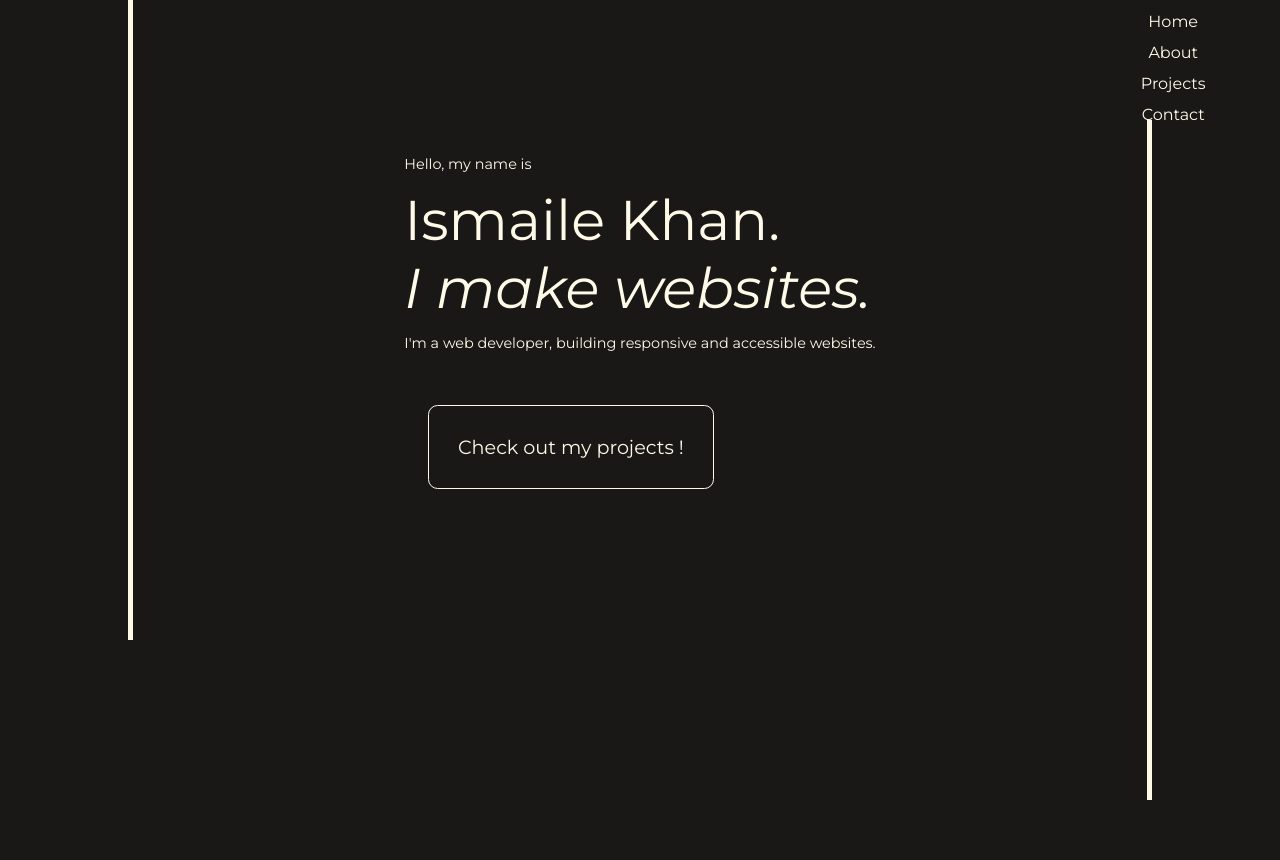
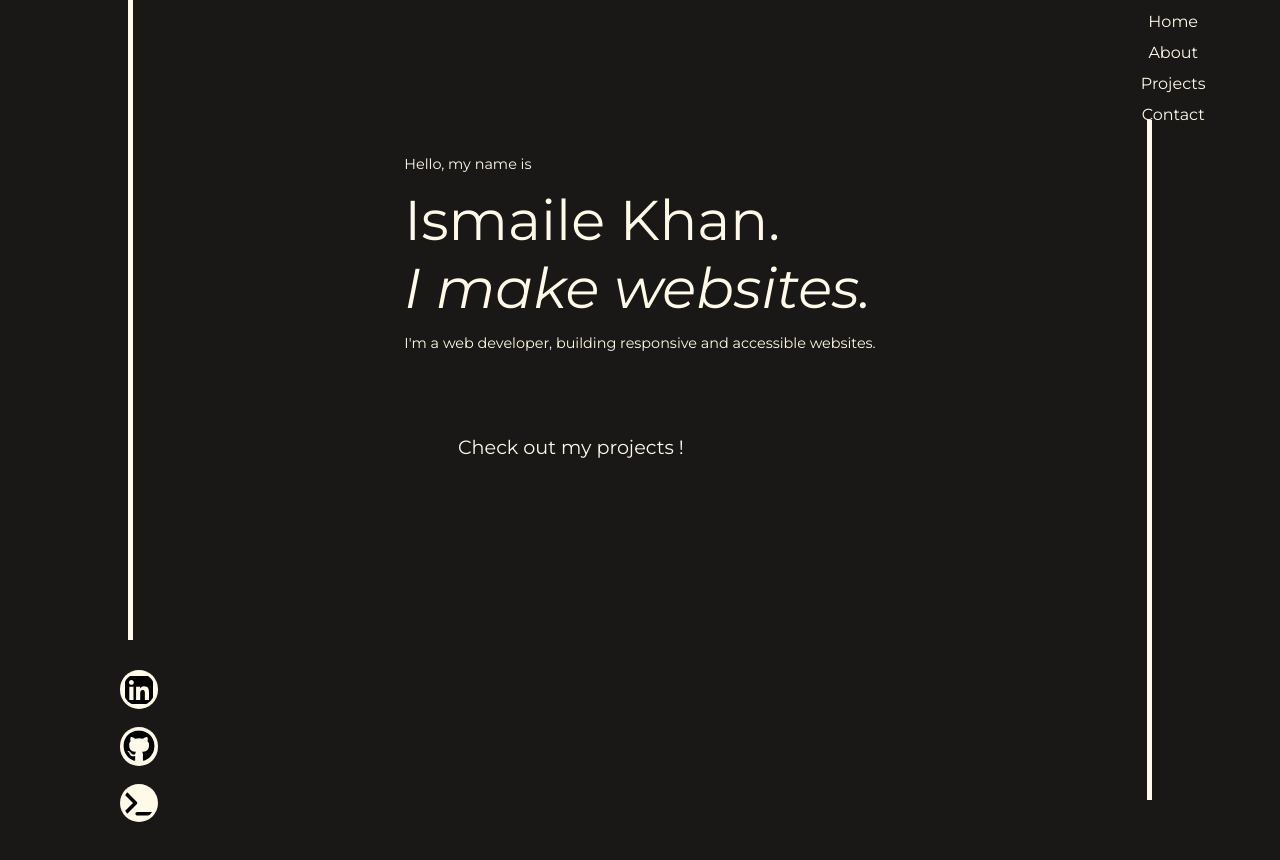
Before and after one commit to Ismaile63/Portfolio-Website, a plain HTML site: page index.html in a window 1280 px wide. Drawn offline with Linux system fonts and the light colour scheme.

Commit message:
Added socials + changed index btn

```diff
--- a/Resources/css/about.css
+++ b/Resources/css/about.css
@@ -217,7 +217,7 @@ h2.skill {
     margin-bottom: .8rem;
     margin-right: .8rem;
     font-size: 1rem;
-    background-color: rgba(255, 249, 231, 80%);
+    background-color: rgba(255, 249, 231, 95%);
     border-radius: 5px;
     font-weight: 600;
     color: #33312e;
@@ -253,3 +253,32 @@ h2.skill {
     font-size: 1.5rem;
     text-align: center;
 }
+
+.social {
+    display: flex;
+    position: relative;
+    align-items: center;
+    height: fit-content;
+    width: fit-content;
+    flex-direction: column;
+    padding: .35rem 0;
+    right: 78.05vw;
+    top: 40vh;
+}
+
+.soc {
+    position: relative;
+    background-color: #fff9e7;
+    border-radius: 50%;
+    height: 2rem;
+    width: 2rem;
+    margin: .45rem;
+    padding: .2rem;
+    transition-duration: .4s;
+    transition-timing-function: cubic-bezier(0.1, 0.4, 0.2, 1);
+    cursor: pointer;
+}
+
+.soc:hover {
+    opacity: 30%;
+}
--- a/Resources/css/contact.css
+++ b/Resources/css/contact.css
@@ -163,3 +163,32 @@ h1.title {
     width: 7rem;
     cursor: pointer;
 }
+
+.social {
+    display: flex;
+    position: relative;
+    align-items: center;
+    height: fit-content;
+    width: fit-content;
+    flex-direction: column;
+    padding: .35rem 0;
+    top: 80vh;
+    right: 67.75vw;
+}
+
+.soc {
+    position: relative;
+    background-color: #fff9e7;
+    border-radius: 50%;
+    height: 2rem;
+    width: 2rem;
+    margin: .45rem;
+    padding: .2rem;
+    transition-duration: .4s;
+    transition-timing-function: cubic-bezier(0.1, 0.4, 0.2, 1);
+    cursor: pointer;
+}
+
+.soc:hover {
+    opacity: 30%;
+}
--- a/Resources/css/index.css
+++ b/Resources/css/index.css
@@ -6,10 +6,6 @@ html{
     background-color: #191817;
     overflow: hidden;
     font-family: 'Montserrat', 'Sans-serif';
-}
-
-body {
-    overflow: hidden;
 }
 
 .left {
@@ -165,18 +161,47 @@ body {
     position: relative;
     align-items: center;
     width: fit-content;
-    border: solid #fff9e7 1pt;
-    border-radius: 0.5em;
     padding: 1.5em;
     text-decoration: none;
-    z-index: 5;
     bottom: 45vh;
     right: 5.4vw;
-    transition-property: opacity;
-    transition-duration: .4s;
+    transition-duration: .15s;
     transition-timing-function: cubic-bezier(0.1, 0.4, 0.2, 1);
+    cursor: pointer;
+    border: solid #191817 .1rem;
+    border-radius: .5em;
 }
 
 .btn:hover {
-    opacity: .25;
+    border: solid rgb(240, 240, 240) .1rem;
+    background-color: rgba(255, 249, 231, 20%);
 }
+
+.social {
+    display: flex;
+    position: relative;
+    align-items: center;
+    height: fit-content;
+    width: fit-content;
+    flex-direction: column;
+    padding: .35rem 0;
+    bottom: 34.8vh;
+    left: 8.8vw;
+}
+
+.soc {
+    position: relative;
+    background-color: #fff9e7;
+    border-radius: 50%;
+    height: 2rem;
+    width: 2rem;
+    margin: .45rem;
+    padding: .2rem;
+    transition-duration: .4s;
+    transition-timing-function: cubic-bezier(0.1, 0.4, 0.2, 1);
+    cursor: pointer;
+}
+
+.soc:hover {
+    opacity: 30%;
+}
--- a/Resources/css/projects.css
+++ b/Resources/css/projects.css
@@ -140,6 +140,7 @@ h1.title {
     justify-content: flex-start;
     max-width: 32vw;
     max-height: 25vh;
+    border: solid #191817 .1rem;
     border-radius: .5rem;
     padding: 1rem 2rem;
     opacity: 90%;
@@ -224,3 +225,32 @@ h1.title {
     transition-duration: .15s;
     transition-timing-function: cubic-bezier(0.1, 0.4, 0.2, 1);
 }
+
+.social {
+    display: flex;
+    position: relative;
+    align-items: center;
+    height: fit-content;
+    width: fit-content;
+    flex-direction: column;
+    padding: .35rem 0;
+    right: 4.77vw;
+    top: 33.45vh;
+}
+
+.soc {
+    position: relative;
+    background-color: #fff9e7;
+    border-radius: 50%;
+    height: 2rem;
+    width: 2rem;
+    margin: .45rem;
+    padding: .2rem;
+    transition-duration: .4s;
+    transition-timing-function: cubic-bezier(0.1, 0.4, 0.2, 1);
+    cursor: pointer;
+}
+
+.soc:hover {
+    opacity: 30%;
+}
--- a/index.html
+++ b/index.html
@@ -59,5 +59,16 @@
             Check out my projects !
         </a>
     </section>
+    <section class="social">
+        <a class="soc_anc" href="https://www.linkedin.com/in/ismaile-khan-168036321" target="_blank">
+            <img class="soc" src="./Resources/Images/Logos/linkedin.svg"/>
+        </a>
+        <a href="https://github.com/Ismaile63" target="_blank">
+            <img class="soc" src="./Resources/Images/Logos/github.svg"/>
+        </a>
+        <a href="https://www.codecademy.com/profiles/array4387948572" target="_blank">
+            <img class="soc" src="./Resources/Images/Logos/codecademy.svg"/>
+        </a>
+    </section>
 </body>
 </html>
```
Also changed, not shown: about.html (+11 -0 lines), contact.html (+12 -0 lines), projects.html (+12 -1 lines), Resources/Images/Logos/codecademy.svg (added), Resources/Images/Logos/github.svg (added), Resources/Images/Logos/linkedin.svg (added), Resources/Images/Project Images/Website-Homepage.JPG (renamed from Resources/Images/Website-Homepage.JPG).
